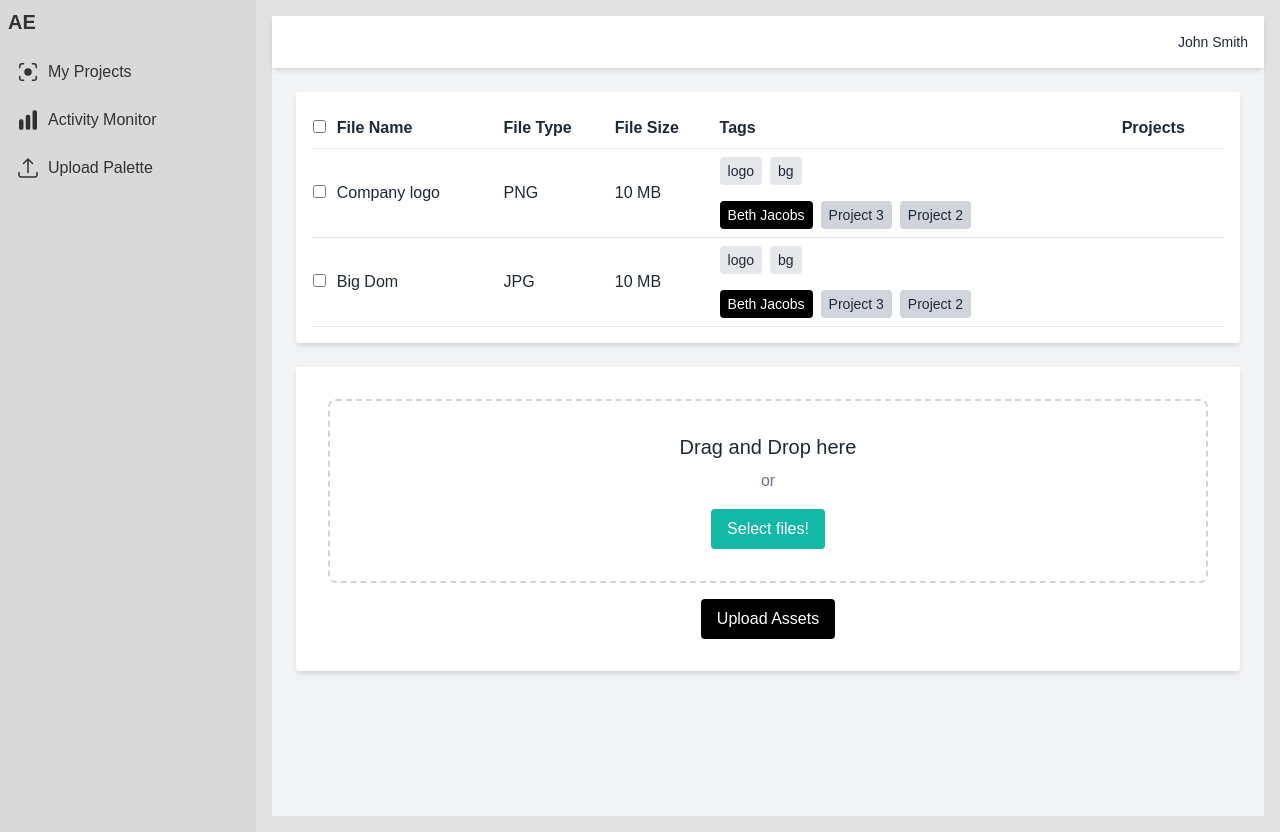
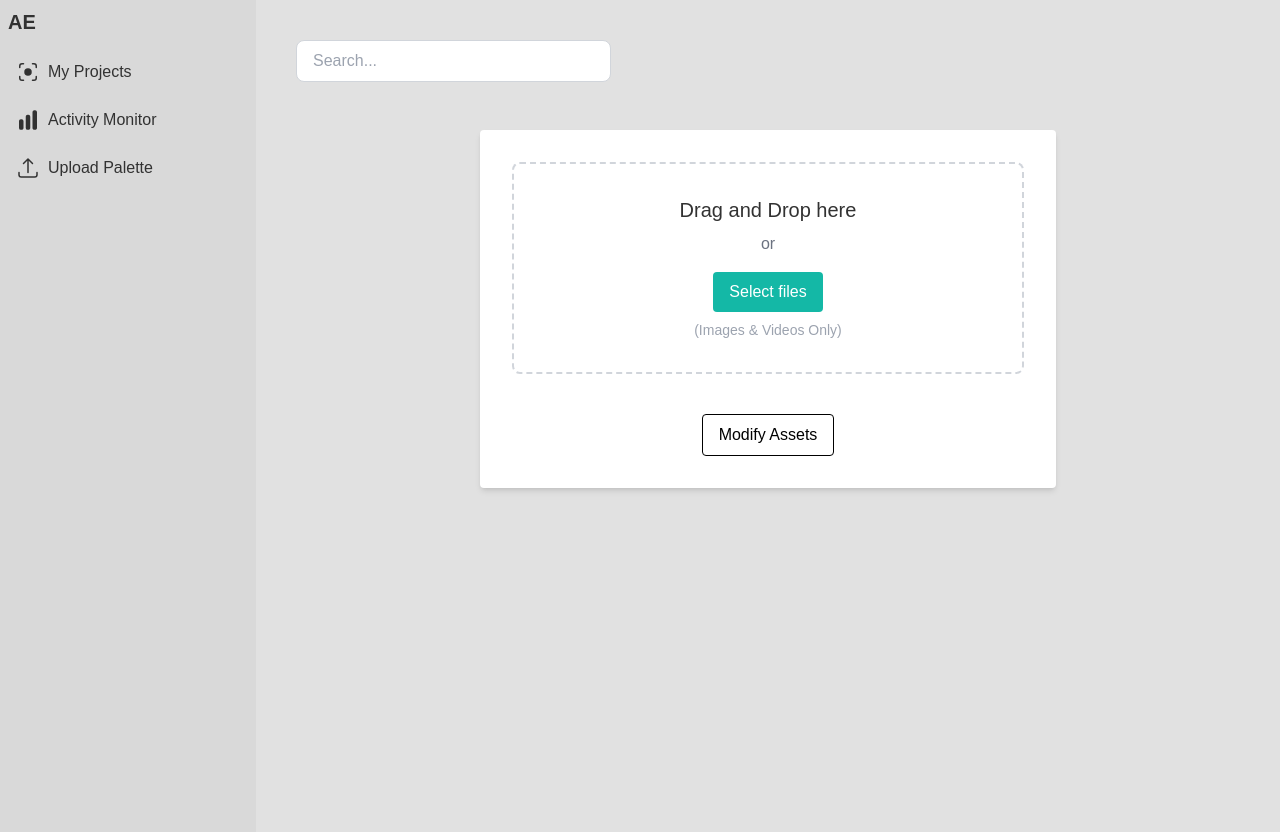
Before and after one commit to CPSC319-2025/404-Found-DAM, a Next.js app in the folder frontend/: page /404-Found-DAM/upload in a window 1280 px wide. Built offline with nearby package versions, Linux system fonts and the light colour scheme.

Commit message:
Some change on palette setup

```diff
--- a/frontend/package.json
+++ b/frontend/package.json
@@ -14,7 +14,8 @@
     "@heroicons/react": "^2.2.0",
     "next": "14.2.23",
     "react": "^18",
-    "react-dom": "^18"
+    "react-dom": "^18",
+    "react-dropzone": "^14.3.5"
   },
   "devDependencies": {
     "@types/node": "^20",
--- /dev/null
+++ b/frontend/src/app/FileContext.tsx
@@ -0,0 +1,29 @@
+"use client";
+
+import React, { createContext, useContext, useState, ReactNode } from "react";
+
+// Shape of our context data
+type FileContextType = {
+    files: File[];
+    setFiles: (files: (prevFiles) => any[]) => void;
+};
+
+const FileContext = createContext<FileContextType>({
+    files: [],
+    setFiles: () => {},
+});
+
+export function FileProvider({ children }: { children: ReactNode }) {
+    const [files, setFiles] = useState<File[]>([]);
+
+    return (
+        <FileContext.Provider value={{ files, setFiles }}>
+            {children}
+        </FileContext.Provider>
+    );
+}
+
+// Custom hook for easy usage
+export function useFileContext() {
+    return useContext(FileContext);
+}
--- /dev/null
+++ b/frontend/src/app/palette/page.tsx
@@ -0,0 +1,85 @@
+"use client";
+
+import { useFileContext } from "../FileContext"; // adjust path if needed
+import { useRouter } from "next/navigation";
+
+export default function PalettePage() {
+    const router = useRouter();
+    const { files, setFiles } = useFileContext();
+
+    // Example: remove one file by index
+    function removeFile(index: number) {
+        const updated = [...files];
+        updated.splice(index, 1);
+        setFiles(updated);
+    }
+
+    function handleGoBack() {
+        router.push("/upload"); // Or home, whichever route you prefer
+    }
+
+    return (
+        <div className="p-6 min-h-screen">
+            <h1 className="text-2xl fond-bold mb-4">Palette</h1>
+
+            {/* If no files, prompt the user to go back */}
+            {files.length === 0 ? (
+                <>
+                    <p className="mb-4">No files to modify!</p>
+                    <button
+                        onClick={handleGoBack}
+                        className="px-4 py-2 bg-teal-500 text-white rounded"
+                    >
+                        Go Back
+                    </button>
+                </>
+            ) : (
+                <div className="space-y-4">
+                    {files.map((file, index) => {
+                        // Create a temporary URL to preview the file
+                        const previewUrl = URL.createObjectURL(file);
+                        const isImage = file.type.startsWith("image/");
+                        const isVideo = file.type.startsWith("video/");
+
+                        return (
+                            <div key={index} className="bg-white p-4 rounded shadow relative">
+                                <p className="font-medium mb-2">{file.name}</p>
+
+                                {/* Preview image or video */}
+                                {isImage && (
+                                    <img
+                                        src={previewUrl}
+                                        alt="Preview"
+                                        className="max-w-md max-h-60 object-cover mb-2"
+                                    />
+                                )}
+                                {isVideo && (
+                                    <video
+                                        src={previewUrl}
+                                        controls
+                                        className="max-w-md max-h-60 mb-2"
+                                    />
+                                )}
+
+                                {/* Remove File button */}
+                                <button
+                                    onClick={() => removeFile(index)}
+                                    className="absolute top-2 right-2 bg-red-500 text-white text-sm px-2 py-1 rounded"
+                                >
+                                    Remove
+                                </button>
+                            </div>
+                        );
+                    })}
+
+                    <button
+                        onClick={handleGoBack}
+                        className="px-4 py-2 bg-teal-500 text-white rounded"
+                    >
+                        Done / Go Back
+                    </button>
+                </div>
+            )}
+        </div>
+    );
+}
--- a/frontend/src/app/upload/page.tsx
+++ b/frontend/src/app/upload/page.tsx
@@ -1,105 +1,126 @@
-import Link from "next/link";
+"use client";
 
+import { useState, useCallback } from "react";
+import { useDropzone } from "react-dropzone";
+import { useRouter } from "next/navigation";
+import Search from "../projects/components/Search";
+import { useFileContext } from "../FileContext";
 
 export default function UploadPage() {
+    const { files, setFiles } = useFileContext();
+    const router = useRouter();
+
+    // Accept images & videos only
+    const onDrop = useCallback((acceptedFiles: File[]) => {
+        setFiles((prevFiles) => [...prevFiles, ...acceptedFiles]);
+    }, [setFiles]);
+
+    const { getRootProps, getInputProps, isDragActive } = useDropzone({
+        onDrop,
+        accept: {
+            "image/*": [],
+            "video/*": [],
+        },
+    });
+
+    // Remove a file by its index
+    function removeFile(index: number) {
+        setFiles((prevFiles) => {
+            const updated = [...prevFiles];
+            updated.splice(index, 1);
+            return updated;
+        });
+    }
+
+    // Navigate to /palette (could also do uploads here)
+    function handleUpload() {
+        router.push("/palette");
+    }
+
     return (
-        <div className="flex flex-col min-h-screen bg-gray-100 text-gray-800">
-            {/* Header / Top Bar */}
-            <header className="flex items-center justify-end bg-white p-4 shadow-md">
-                <div className="text-sm">
-                    <span className="font-medium">John Smith</span>
-                </div>
-            </header>
+        <div className="p-6 min-h-screen">
+            {/* Top section with search, etc. */}
+            <div className="flex flex-col md:flex-row items-start md:items-center justify-between mb-6">
+                <Search />
+            </div>
 
             {/* Main Content */}
-            <main className="flex-grow p-6">
-                {/* Table of Files */}
-                <section className="bg-white p-4 rounded shadow-md mb-6">
-                    <table className="w-full text-left">
-                        <thead>
-                        <tr className="border-b">
-                            <th className="py-2">
-                                <input type="checkbox" />
-                            </th>
-                            <th className="py-2">File Name</th>
-                            <th className="py-2">File Type</th>
-                            <th className="py-2">File Size</th>
-                            <th className="py-2">Tags</th>
-                            <th className="py-2">Projects</th>
-                        </tr>
-                        </thead>
-                        <tbody>
-                        <tr className="border-b hover:bg-gray-50">
-                            <td className="py-2">
-                                <input type="checkbox" />
-                            </td>
-                            <td className="py-2">Company logo</td>
-                            <td className="py-2">PNG</td>
-                            <td className="py-2">10 MB</td>
-                            <td className="py-2 flex space-x-2">
-                  <span className="bg-gray-200 px-2 py-1 rounded text-sm">
-                    logo
-                  </span>
-                                <span className="bg-gray-200 px-2 py-1 rounded text-sm">
-                    bg
-                  </span>
-                            </td>
-                            <td className="py-2 flex space-x-2">
-                  <span className="bg-black text-white px-2 py-1 rounded text-sm">
-                    Beth Jacobs
-                  </span>
-                                <span className="bg-gray-300 px-2 py-1 rounded text-sm">
-                    Project 3
-                  </span>
-                                <span className="bg-gray-300 px-2 py-1 rounded text-sm">
-                    Project 2
-                  </span>
-                            </td>
-                        </tr>
-                        <tr className="border-b hover:bg-gray-50">
-                            <td className="py-2">
-                                <input type="checkbox" />
-                            </td>
-                            <td className="py-2">Big Dom</td>
-                            <td className="py-2">JPG</td>
-                            <td className="py-2">10 MB</td>
-                            <td className="py-2 flex space-x-2">
-                  <span className="bg-gray-200 px-2 py-1 rounded text-sm">
-                    logo
-                  </span>
-                                <span className="bg-gray-200 px-2 py-1 rounded text-sm">
-                    bg
-                  </span>
-                            </td>
-                            <td className="py-2 flex space-x-2">
-                  <span className="bg-black text-white px-2 py-1 rounded text-sm">
-                    Beth Jacobs
-                  </span>
-                                <span className="bg-gray-300 px-2 py-1 rounded text-sm">
-                    Project 3
-                  </span>
-                                <span className="bg-gray-300 px-2 py-1 rounded text-sm">
-                    Project 2
-                  </span>
-                            </td>
-                        </tr>
-                        </tbody>
-                    </table>
-                </section>
+            <main className="flex-grow p-6 flex items-center justify-center">
+                <div className="bg-white p-8 rounded shadow-md text-center w-full max-w-xl">
+                    {/* Drag-and-drop container */}
+                    <div
+                        {...getRootProps()}
+                        className="border-2 border-dashed border-gray-300 p-8 rounded-lg mb-4 cursor-pointer"
+                    >
+                        <input {...getInputProps()} />
+                        {isDragActive ? (
+                            <p className="text-xl text-teal-600">Drop the files here...</p>
+                        ) : (
+                            <>
+                                <p className="text-xl mb-2">Drag and Drop here</p>
+                                <p className="text-gray-500 mb-4">or</p>
+                                <button className="bg-teal-500 text-white px-4 py-2 rounded hover:bg-teal-600">
+                                    Select files
+                                </button>
+                                <p className="text-sm text-gray-400 mt-2">
+                                    (Images &amp; Videos Only)
+                                </p>
+                            </>
+                        )}
+                    </div>
 
-                {/* Drag & Drop Section */}
-                <section className="bg-white p-8 rounded shadow-md text-center">
-                    <div className="border-2 border-dashed border-gray-300 p-8 rounded-lg mb-4">
-                        <p className="text-xl mb-2">Drag and Drop here</p>
-                        <p className="text-gray-500 mb-4">or</p>
-                        <button className="bg-teal-500 text-white px-4 py-2 rounded hover:bg-teal-600">
-                            Select files!
-                        </button>
-                    </div>
-                    <button className="bg-black text-white px-4 py-2 rounded hover:bg-gray-800">
-                        Upload Assets
+                    {/* Display chosen files (with preview + remove) */}
+                    {files.length > 0 && (
+                        <div className="mt-4 text-left">
+                            <h3 className="font-semibold mb-2">Files:</h3>
+                            <ul className="space-y-4">
+                                {files.map((file, i) => {
+                                    const previewUrl = URL.createObjectURL(file);
+
+                                    return (
+                                        <li key={i} className="border p-2 rounded relative">
+                                            <p className="font-medium mb-2">
+                                                {file.name} ({(file.size / 1024).toFixed(2)} KB)
+                                            </p>
+
+                                            {/* Preview Image or Video */}
+                                            {file.type.startsWith("image/") && (
+                                                <img
+                                                    src={previewUrl}
+                                                    alt="Preview"
+                                                    className="max-w-xs max-h-48 object-cover mb-2"
+                                                />
+                                            )}
+                                            {file.type.startsWith("video/") && (
+                                                <video
+                                                    src={previewUrl}
+                                                    controls
+                                                    className="max-w-xs max-h-48 mb-2"
+                                                />
+                                            )}
+
+                                            {/* Remove File Button */}
+                                            <button
+                                                onClick={() => removeFile(i)}
+                                                className="absolute top-2 right-2 bg-red-500 text-white text-sm px-2 py-1 rounded"
+                                            >
+                                                Remove
+                                            </button>
+                                        </li>
+                                    );
+                                })}
+                            </ul>
+                        </div>
+                    )}
+
+                    {/* Navigate to /palette */}
+                    <button
+                        onClick={handleUpload}
+                        className="mt-6 px-4 py-2 rounded border border-black text-black hover:bg-gray-100"
+                    >
+                        Modify Assets
                     </button>
-                </section>
+                </div>
             </main>
         </div>
     );
```
Also changed, not shown: frontend/src/app/layout.tsx (+11 -7 lines), 1 other file (tests, documents, lock files or other folders).
